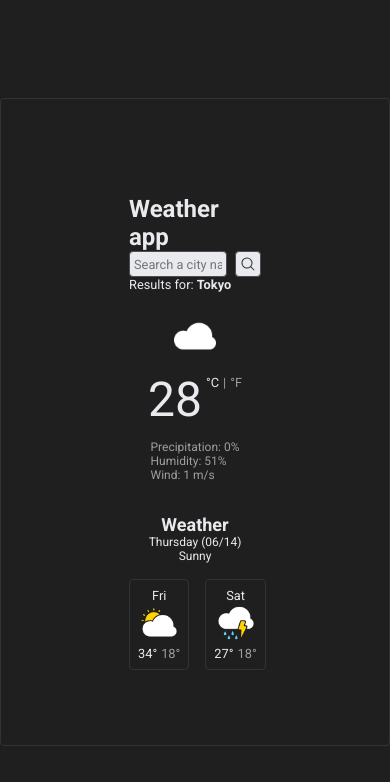
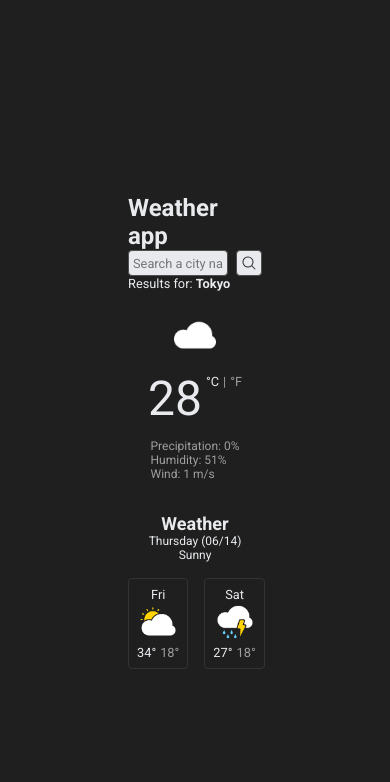
Before and after one commit to taewookim02/weather-app, a website built with webpack: page src/index.html in a window 390 px wide. Built offline with nearby package versions, Linux system fonts and the light colour scheme; no server answers.

Commit message:
style: remove border on small screen

```diff
--- a/src/styles.css
+++ b/src/styles.css
@@ -221,4 +221,7 @@ body {
     align-items: center;
     padding: 16px 0;
   }
+  .container {
+    border: none;
+  }
 }
```
Also changed, not shown: dist/app.bundle.js.
